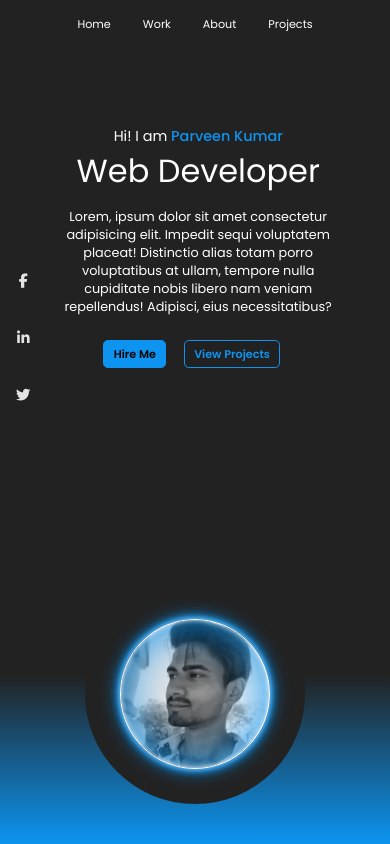
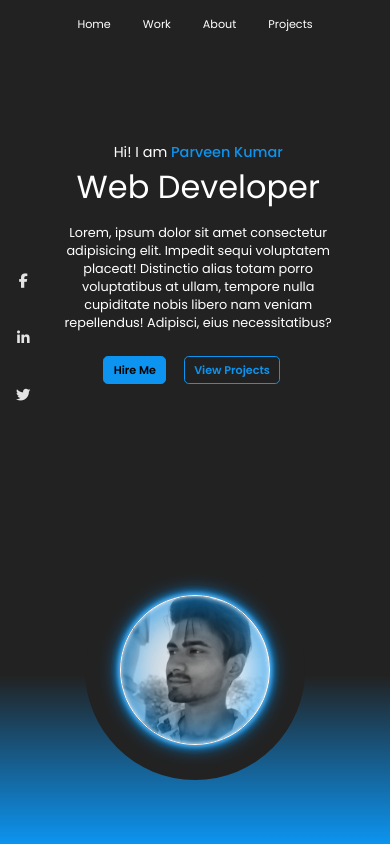
Before and after one commit to Prvn369/website, a plain HTML site: page index.html in a window 390 px wide. Drawn offline with Linux system fonts and the light colour scheme.

Commit message:
Update style.css
detail margin up & circle bottom margin

```diff
--- a/style.css
+++ b/style.css
@@ -273,6 +273,7 @@
 @media(max-width:500px) {
     .outer {
         left: auto;
+        bottom: 4rem;
         height: 220px;
         width: 220px;
     }
@@ -294,18 +295,20 @@
     }
 
     .details {
-        margin: 7rem 3rem 0 0;
+        margin: 8rem 3rem 0 0;
 
     }
 
     .social {
         margin: 0 1.5rem 0 1rem;
     }
+
     .btn {
         padding: .3rem .6rem;
         font-weight: 600;
         font-size: .7rem;
     }
+
     .nav ul {
         gap: 2rem;
 
@@ -317,7 +320,7 @@
 
 }
 
-@media(max-width:350px){
+@media(max-width:350px) {
     .details h1 {
         font-size: 1.7rem;
         text-align: center;
@@ -330,6 +333,7 @@
     .name span {
         font-weight: 400;
     }
+
     .nav ul {
         gap: 1.4rem;
 
@@ -341,6 +345,7 @@
         font-size: .7rem;
         text-align: center;
     }
+
     .btn {
         padding: .2rem .5rem;
         font-weight: 600;
```
